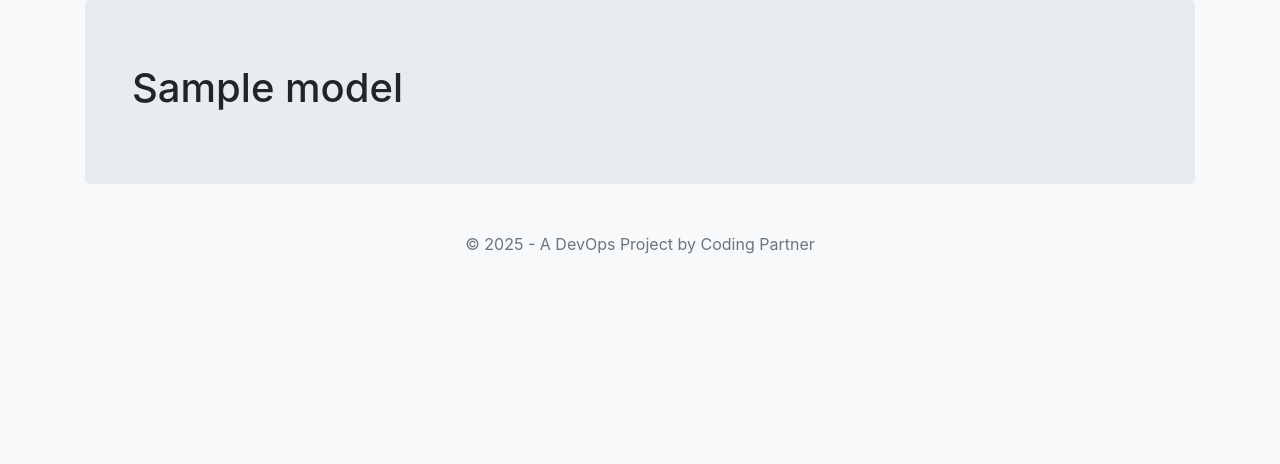
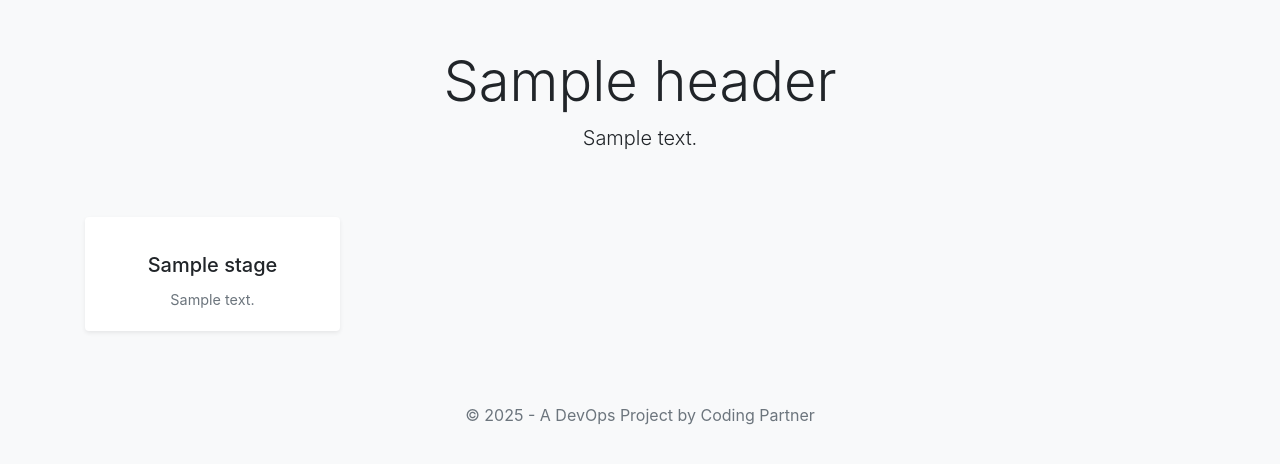
Before and after one commit to LindiweD-Collab/gcp-deployment-lab, a Flask app: template templates/index.html in a window 1280 px wide. Shown: the top 464 px of the page. Run offline with Flask 2, Linux system fonts and the light colour scheme; the template is opened without the code that fills it: most values are stand-ins (such as "Sample title", 1, 10 or a date in 2020); some libraries are stand-ins or nearby versions.

Commit message:
Update index.html

```diff
--- a/templates/index.html
+++ b/templates/index.html
@@ -1,8 +1,25 @@
 {% extends "layout.html" %}
 {% block content %}
-<div class="jumbotron">
-    <div class="container">
-        <h1>{{model.title}}</h1>
+
+<div class="py-5 text-center">
+    <h1 class="display-4">{{model.header}}</h1>
+    <p class="lead">{{model.description}}</p>
+</div>
+
+<div class="row">
+    {% for stage in model.pipeline_stages %}
+    <div class="col-lg-3 col-md-6 mb-4">
+        <div class="card h-100 shadow-sm border-0">
+            <div class="card-body text-center">
+                <i class="{{stage.icon}} text-primary" style="font-size: 3rem;"></i>
+
+                <h5 class="card-title mt-3">{{stage.name}}</h5>
+
+                <p class="card-text text-muted" style="font-size: 0.9rem;">{{stage.description}}</p>
+            </div>
+        </div>
     </div>
+    {% endfor %}
 </div>
+
 {% endblock %}
```
